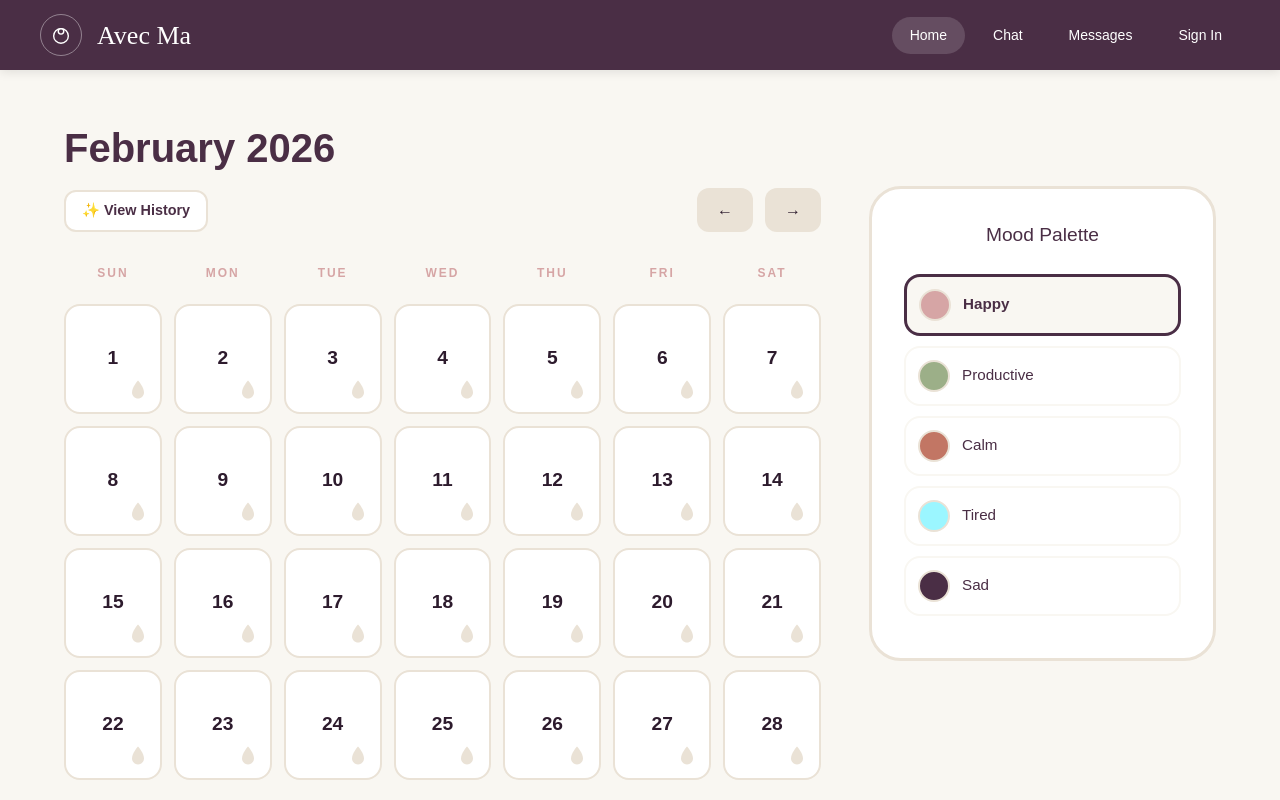
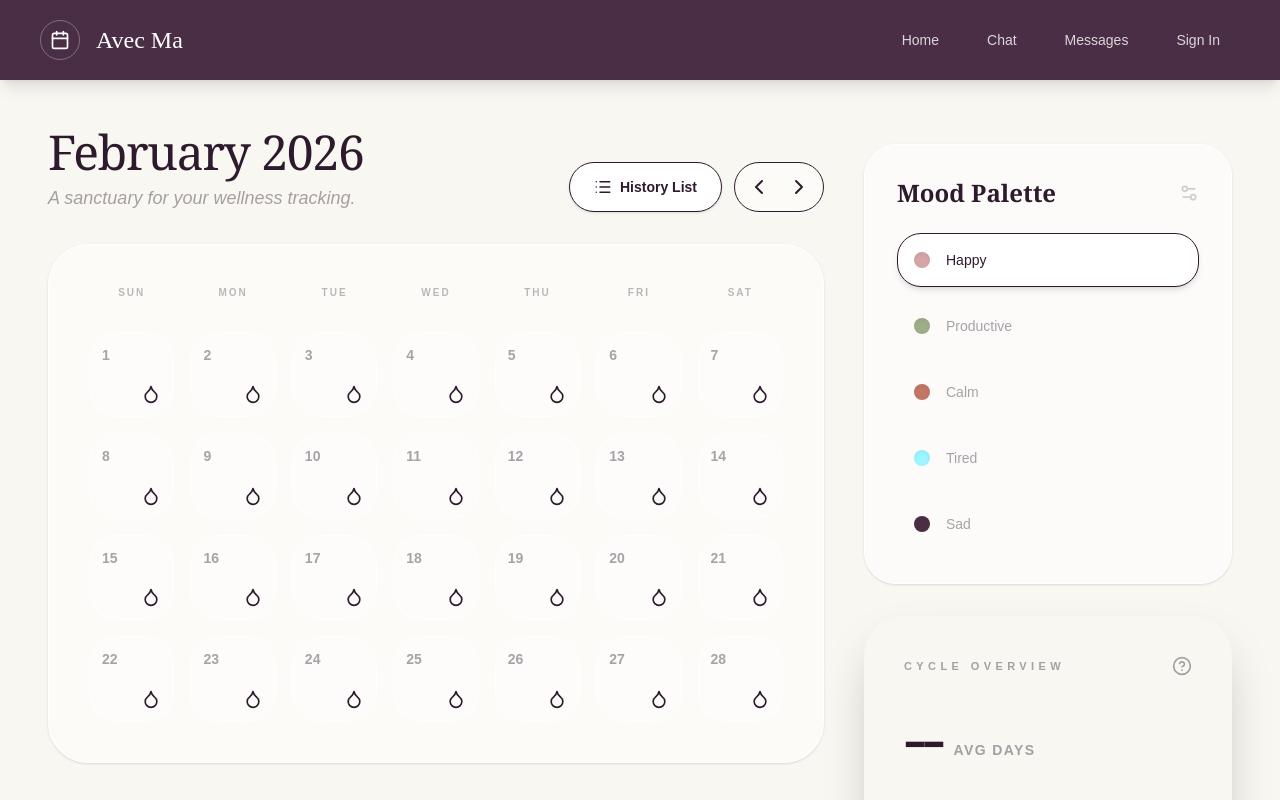
Before and after one commit to eelizabethho/MamaMind, a Next.js app: page /period-mood-trackers in a window 1280 px wide. Shown: the top 800 px of the page. Built offline with nearby package versions, Linux system fonts and the light colour scheme.

Commit message:
added different format

```diff
--- a/app/period-mood-trackers/page.tsx
+++ b/app/period-mood-trackers/page.tsx
@@ -1,6 +1,15 @@
 "use client";
 
 import React, { useState, useEffect, useMemo } from 'react';
+import {
+  ChevronLeft,
+  ChevronRight,
+  Calendar,
+  List,
+  Droplet,
+  Settings2,
+  HelpCircle
+} from 'lucide-react';
 
 const THEME = {
   eggplant: '#2D1B2D',
@@ -13,6 +22,7 @@ const THEME = {
 };
 
 export default function Page() {
+  // --- CORE TRACKER STATE ---
   const [viewDate, setViewDate] = useState(new Date());
   const [currentView, setCurrentView] = useState<'calendar' | 'table'>('calendar');
   const [allPeriods, setAllPeriods] = useState<Record<string, number[]>>({});
@@ -26,6 +36,7 @@ export default function Page() {
   ]);
   const [activeMoodIndex, setActiveMoodIndex] = useState(0);
 
+  // --- PERSISTENCE ---
   useEffect(() => {
     const savedPeriods = localStorage.getItem('all-periods');
     const savedMoods = localStorage.getItem('all-moods');
@@ -41,9 +52,12 @@ export default function Page() {
     localStorage.setItem('mood-palette', JSON.stringify(palette));
   }, [allPeriods, allMoods, palette]);
 
+  // --- CALENDAR LOGIC ---
   const currentYear = viewDate.getFullYear();
   const currentMonth = viewDate.getMonth();
   const currentMonthKey = `${currentYear}-${currentMonth}`;
+  const daysInMonth = new Date(currentYear, currentMonth + 1, 0).getDate();
+  const startDay = new Date(currentYear, currentMonth, 1).getDay();
 
   const togglePeriod = (mKey: string, day: number) => {
     setAllPeriods(prev => {
@@ -54,27 +68,6 @@ export default function Page() {
       return { ...prev, [mKey]: newData };
     });
   };
-
-  const fullHistory = useMemo(() => {
-    const keys = Object.keys(allPeriods).sort((a, b) => {
-      const [yA, mA] = a.split('-').map(Number);
-      const [yB, mB] = b.split('-').map(Number);
-      return yB !== yA ? yB - yA : mB - mA;
-    });
-    return keys.map(key => {
-      const [y, m] = key.split('-').map(Number);
-      const days = allPeriods[key] || [];
-      const ranges = [];
-      if (days.length > 0) {
-        let start = days[0], end = days[0];
-        for (let i = 1; i <= days.length; i++) {
-          if (days[i] === end + 1) { end = days[i]; }
-          else { ranges.push({ start, end }); start = days[i]; end = days[i]; }
-        }
-      }
-      return { key, label: new Date(y, m).toLocaleString('default', { month: 'long', year: 'numeric' }), ranges };
-    }).filter(item => item.ranges.length > 0);
-  }, [allPeriods]);
 
   const averageCycle = useMemo(() => {
     const startDates: Date[] = [];
@@ -91,131 +84,180 @@ export default function Page() {
     return Math.round(totalDays / (startDates.length - 1));
   }, [allPeriods]);
 
+  const fullHistory = useMemo(() => {
+    const keys = Object.keys(allPeriods).sort((a, b) => {
+      const [yA, mA] = a.split('-').map(Number);
+      const [yB, mB] = b.split('-').map(Number);
+      return yB !== yA ? yB - yA : mB - mA;
+    });
+    return keys.map(key => {
+      const [y, m] = key.split('-').map(Number);
+      const days = allPeriods[key] || [];
+      const ranges = [];
+      if (days.length > 0) {
+        let start = days[0], end = days[0];
+        for (let i = 1; i <= days.length; i++) {
+          if (days[i] === end + 1) end = days[i];
+          else { ranges.push({ start, end }); start = days[i]; end = days[i]; }
+        }
+        ranges.push({ start, end });
+      }
+      return { key, label: new Date(y, m).toLocaleString('default', { month: 'long', year: 'numeric' }), ranges };
+    }).filter(item => item.ranges.length > 0);
+  }, [allPeriods]);
+
   return (
-    <div style={{ minHeight: '100vh', display: 'flex', flexDirection: 'column', backgroundColor: THEME.cream, color: THEME.eggplant }}>
+    <div className="min-h-screen flex flex-col" style={{ backgroundColor: THEME.cream, color: THEME.eggplant, fontFamily: 'ui-rounded, "Hiragino Maru Gothic ProN", sans-serif' }}>
 
-      {/* --- PURPLE HEADER FROM IMAGE --- */}
-      <header style={{
-        backgroundColor: THEME.plum,
-        height: '70px',
-        display: 'flex',
-        alignItems: 'center',
-        justifyContent: 'space-between',
-        padding: '0 40px',
-        boxShadow: '0 2px 10px rgba(0,0,0,0.1)',
-        zIndex: 100
-      }}>
-        <div style={{ display: 'flex', alignItems: 'center', gap: '15px' }}>
-          <div style={{
-            width: '42px',
-            height: '42px',
-            borderRadius: '50%',
-            border: '1.5px solid rgba(255,255,255,0.4)',
-            display: 'flex',
-            alignItems: 'center',
-            justifyContent: 'center'
-          }}>
-            <svg width="22" height="22" viewBox="0 0 24 24" fill="none" stroke="white" strokeWidth="1.5">
-               <path d="M12 21c-4.418 0-8-3.582-8-8 0-4.418 3.582-8 8-8s8 3.582 8 8c0 4.418-3.582 8-8 8z" />
-               <path d="M12 11c1.657 0 3-1.343 3-3S13.657 5 12 5 9 6.343 9 8s1.343 3 3 3z" />
-            </svg>
+      {/* --- REFINED PURPLE HEADER --- */}
+      <header style={{ backgroundColor: THEME.plum }} className="h-20 flex items-center justify-between px-10 shadow-lg z-50">
+        <div className="flex items-center gap-4">
+          <div className="w-10 h-10 rounded-full border border-white/30 flex items-center justify-center">
+            <Calendar className="text-white w-5 h-5" />
           </div>
-          <span style={{ color: 'white', fontSize: '26px', fontFamily: '"Brush Script MT", cursive' }}>Avec Ma</span>
+          <span className="text-white text-2xl" style={{ fontFamily: '"Brush Script MT", cursive' }}>Avec Ma</span>
         </div>
-
-        <nav style={{ display: 'flex', gap: '10px' }}>
+        <nav className="flex gap-2">
           {['Home', 'Chat', 'Messages', 'Sign In'].map((item) => (
-            <button key={item} style={{
-              background: item === 'Home' ? 'rgba(255,255,255,0.15)' : 'transparent',
-              border: 'none',
-              borderRadius: '20px',
-              padding: '8px 18px',
-              color: 'white',
-              fontSize: '14px',
-              fontWeight: '500',
-              cursor: 'pointer'
-            }}>{item}</button>
+            <button key={item} className="text-white/80 hover:text-white px-5 py-2 rounded-full text-sm font-medium transition-all hover:bg-white/10">
+              {item}
+            </button>
           ))}
         </nav>
       </header>
 
-      {/* --- ORIGINAL CONTENT --- */}
-      <main style={{ padding: "3rem 2rem", fontFamily: 'ui-rounded, "Hiragino Maru Gothic ProN", sans-serif', maxWidth: '1400px', width: '95%', margin: '0 auto', display: 'flex', gap: '3rem', flex: 1 }}>
-        <section style={{ flex: 4 }}>
-          <header style={{ display: 'flex', justifyContent: 'space-between', marginBottom: '2rem', alignItems: 'flex-end' }}>
+      {/* --- MAIN CONTENT AREA --- */}
+      <main className="max-w-[1400px] mx-auto w-full p-8 md:p-12 grid grid-cols-12 gap-10 flex-1">
+
+        {/* CALENDAR SECTION */}
+        <div className="col-span-12 lg:col-span-8 space-y-8">
+          <header className="flex justify-between items-end">
             <div>
-              <h1 style={{ margin: 0, fontSize: '2.5rem', fontWeight: '800', color: THEME.plum }}>{viewDate.toLocaleString('default', { month: 'long', year: 'numeric' })}</h1>
-              <button onClick={() => setCurrentView(currentView === 'calendar' ? 'table' : 'calendar')} style={{ marginTop: '12px', padding: '8px 16px', cursor: 'pointer', borderRadius: '12px', border: `2px solid ${THEME.sand}`, background: '#fff', color: THEME.plum, fontSize: '0.9rem', fontWeight: '600' }}>
-                  {currentView === 'calendar' ? '✨ View History' : '📅 Back to Calendar'}
+              <h1 className="text-5xl font-serif tracking-tight text-ma-eggplant">
+                {viewDate.toLocaleString('default', { month: 'long', year: 'numeric' })}
+              </h1>
+              <p className="opacity-40 text-lg mt-2 italic">A sanctuary for your wellness tracking.</p>
+            </div>
+
+            <div className="flex gap-3">
+              <button onClick={() => setCurrentView(currentView === 'calendar' ? 'table' : 'calendar')}
+                className="flex items-center gap-2 bg-white border border-ma-sand px-6 py-3 rounded-full shadow-sm hover:shadow-md transition-all font-bold text-sm">
+                {currentView === 'calendar' ? <List size={18}/> : <Calendar size={18}/>}
+                {currentView === 'calendar' ? 'History List' : 'Calendar View'}
               </button>
+              <div className="flex bg-white/50 rounded-full p-1 border border-ma-sand">
+                <button onClick={() => setViewDate(new Date(currentYear, currentMonth - 1, 1))} className="p-2 hover:bg-white rounded-full transition-all"><ChevronLeft/></button>
+                <button onClick={() => setViewDate(new Date(currentYear, currentMonth + 1, 1))} className="p-2 hover:bg-white rounded-full transition-all"><ChevronRight/></button>
               </div>
-            <div style={{ display: 'flex', gap: '12px' }}>
-              <button onClick={() => setViewDate(new Date(currentYear, currentMonth - 1, 1))} style={{ padding: '10px 20px', cursor: 'pointer', borderRadius: '12px', border: 'none', background: THEME.sand, color: THEME.eggplant, fontWeight: 'bold' }}>←</button>
-              <button onClick={() => setViewDate(new Date(currentYear, currentMonth + 1, 1))} style={{ padding: '10px 20px', cursor: 'pointer', borderRadius: '12px', border: 'none', background: THEME.sand, color: THEME.eggplant, fontWeight: 'bold' }}>→</button>
             </div>
           </header>
 
           {currentView === 'calendar' ? (
-            <div style={{ display: 'grid', gridTemplateColumns: 'repeat(7, 1fr)', gap: '12px', textAlign: 'center' }}>
-              {['Sun', 'Mon', 'Tue', 'Wed', 'Thu', 'Fri', 'Sat'].map(day => <div key={day} style={{ fontWeight: '700', color: THEME.rose, textTransform: 'uppercase', fontSize: '0.75rem', letterSpacing: '2px', paddingBottom: '10px' }}>{day}</div>)}
-              {[...Array(new Date(currentYear, currentMonth, 1).getDay()).fill(null), ...Array.from({ length: new Date(currentYear, currentMonth + 1, 0).getDate() }, (_, i) => i + 1)].map((day, i) => {
-                const moodColor = day ? (allMoods[currentMonthKey]?.[day]) : null;
-                const hasPeriod = day ? (allPeriods[currentMonthKey]?.includes(day)) : false;
+            <div className="bg-white/40 rounded-[2.5rem] p-10 border border-white shadow-sm">
+              <div className="grid grid-cols-7 gap-4">
+                {["Sun", "Mon", "Tue", "Wed", "Thu", "Fri", "Sat"].map(d => (
+                  <div key={d} className="text-center text-[10px] font-bold opacity-30 uppercase tracking-[.2em] mb-4">{d}</div>
+                ))}
+
+                {[...Array(startDay)].map((_, i) => <div key={`e-${i}`} />)}
+
+                {[...Array(daysInMonth)].map((_, i) => {
+                  const dayNum = i + 1;
+                  const moodColor = allMoods[currentMonthKey]?.[dayNum];
+                  const hasPeriod = allPeriods[currentMonthKey]?.includes(dayNum);
+
                   return (
-                  <div key={i} onClick={() => day && setAllMoods(prev => ({...prev, [currentMonthKey]: {...prev[currentMonthKey], [day]: prev[currentMonthKey]?.[day] === palette[activeMoodIndex].color ? '' : palette[activeMoodIndex].color }}))}
-                    style={{ height: '110px', position: 'relative', borderRadius: '16px', cursor: day ? 'pointer' : 'default', backgroundColor: moodColor || (day ? '#fff' : 'transparent'), border: day ? `2px solid ${THEME.sand}` : 'none', display: 'flex', alignItems: 'center', justifyContent: 'center', fontSize: '1.2rem', fontWeight: '600' }}>
-                    {day}
-                    {day && (
-                      <div onClick={(e) => { e.stopPropagation(); togglePeriod(currentMonthKey, day); }} style={{ position: 'absolute', bottom: '10px', right: '10px', cursor: 'pointer', color: hasPeriod ? THEME.terracotta : THEME.sand }}>
-                        <svg width="24" height="24" viewBox="0 0 24 24" fill="currentColor"><path d="M12 2.5C12 2.5 6 9 6 14.5C6 17.81 8.69 20.5 12 20.5C15.31 20.5 18 17.81 18 14.5C18 9 12 2.5 12 2.5Z" /></svg>
+                    <div key={dayNum}
+                      onClick={() => setAllMoods(prev => ({...prev, [currentMonthKey]: {...prev[currentMonthKey], [dayNum]: prev[currentMonthKey]?.[dayNum] === palette[activeMoodIndex].color ? '' : palette[activeMoodIndex].color }}))}
+                      className="aspect-square rounded-[1.8rem] p-3 border transition-all flex flex-col justify-between group cursor-pointer bg-white/20 hover:bg-white hover:shadow-md border-white"
+                      style={{ backgroundColor: moodColor || '' }}
+                    >
+                      <span className="text-sm font-semibold opacity-40">{dayNum}</span>
+                      <div className="flex justify-end">
+                        <button
+                          onClick={(e) => { e.stopPropagation(); togglePeriod(currentMonthKey, dayNum); }}
+                          className={`transition-transform hover:scale-125 ${hasPeriod ? 'text-ma-terracotta' : 'text-ma-sand/40'}`}
+                        >
+                          <Droplet fill={hasPeriod ? THEME.terracotta : 'transparent'} size={20} />
+                        </button>
                       </div>
-                    )}
                     </div>
                   );
                 })}
               </div>
+            </div>
           ) : (
-            <div style={{ maxHeight: '75vh', overflowY: 'auto' }}>
-              <div style={{ display: 'grid', gridTemplateColumns: 'repeat(auto-fill, minmax(300px, 1fr))', gap: '1.5rem' }}>
+            <div className="grid grid-cols-1 md:grid-cols-2 gap-6">
               {fullHistory.map(item => (
-                  <div key={item.key} style={{ background: '#fff', padding: '1.5rem', borderRadius: '24px', border: `2px solid ${THEME.sand}` }}>
-                    <h3 style={{ marginTop: 0, color: THEME.plum }}>{item.label}</h3>
-                    <table style={{ width: '100%', borderCollapse: 'collapse' }}>
-                      <thead><tr style={{ color: THEME.rose, fontSize: '0.75rem', textAlign: 'left' }}><th>START</th><th>END</th><th>DAYS</th></tr></thead>
-                      <tbody>
-                        {item.ranges.map((r, i) => (
-                          <tr key={i} style={{ fontSize: '0.9rem' }}><td style={{ padding: '8px 0' }}>{r.start}</td><td style={{ padding: '8px 0' }}>{r.end}</td><td style={{ padding: '8px 0', fontWeight: 'bold', color: THEME.terracotta }}>{r.end - r.start + 1}</td></tr>
-                        ))}
-                      </tbody>
-                    </table>
+                <div key={item.key} className="bg-white/60 p-8 rounded-[2rem] border border-white shadow-sm">
+                  <h3 className="text-2xl font-serif mb-4">{item.label}</h3>
+                  <div className="space-y-3">
+                    {item.ranges.map((r, idx) => (
+                      <div key={idx} className="flex justify-between items-center bg-white/40 p-4 rounded-2xl border border-white/50">
+                        <span className="text-sm font-medium opacity-60">{r.start} — {r.end}</span>
+                        <span className="bg-ma-terracotta/10 text-ma-terracotta px-3 py-1 rounded-full text-xs font-bold">
+                          {r.end - r.start + 1} Days
+                        </span>
                       </div>
                     ))}
                   </div>
                 </div>
+              ))}
+            </div>
           )}
-        </section>
+        </div>
 
-        <aside style={{ flex: 1, padding: '2rem', backgroundColor: '#fff', borderRadius: '32px', border: `3px solid ${THEME.sand}`, alignSelf: 'flex-start', marginTop: '68px' }}>
-          <h3 style={{ marginTop: 0, marginBottom: '1.5rem', fontSize: '1.2rem', color: THEME.plum, textAlign: 'center' }}>Mood Palette</h3>
+        {/* SIDEBAR SECTION */}
+        <div className="col-span-12 lg:col-span-4 space-y-8 mt-4">
+          {/* MOOD PALETTE BENTO */}
+          <div className="bg-white/60 rounded-[2rem] p-8 border border-white shadow-sm">
+            <div className="flex justify-between items-center mb-6">
+              <h3 className="text-2xl font-serif font-bold">Mood Palette</h3>
+              <Settings2 className="opacity-20 w-5 h-5" />
+            </div>
+            <div className="space-y-3">
               {palette.map((item, idx) => (
-            <div key={idx} onClick={() => setActiveMoodIndex(idx)}
-              style={{ display: 'flex', alignItems: 'center', gap: '12px', padding: '12px', borderRadius: '16px', cursor: 'pointer', border: activeMoodIndex === idx ? `3px solid ${THEME.plum}` : `2px solid ${THEME.cream}`, backgroundColor: activeMoodIndex === idx ? THEME.cream : '#fff', marginBottom: '10px' }}>
-              <div style={{ width: '32px', height: '32px', borderRadius: '50%', backgroundColor: item.color, border: `2px solid ${THEME.sand}`, position: 'relative', overflow: 'hidden' }}>
-                <input type="color" value={item.color} onChange={(e) => { const p = [...palette]; p[idx].color = e.target.value; setPalette(p); }} style={{ position: 'absolute', opacity: 0, cursor: 'pointer', width: '100%', height: '100%' }} />
+                <button key={idx} onClick={() => setActiveMoodIndex(idx)}
+                  className={`w-full p-4 rounded-[1.5rem] flex items-center gap-4 border transition-all group
+                  ${activeMoodIndex === idx ? 'bg-white border-ma-plum/10 shadow-md' : 'bg-ma-sand/20 border-transparent hover:bg-white/50'}`}>
+                  <div className="w-4 h-4 rounded-full shadow-inner" style={{ backgroundColor: item.color }} />
+                  <span className={`text-sm font-medium ${activeMoodIndex === idx ? 'opacity-100' : 'opacity-40'}`}>
+                    {item.label}
+                  </span>
+                </button>
+              ))}
             </div>
-              <input type="text" value={item.label} onChange={(e) => { const p = [...palette]; p[idx].label = e.target.value; setPalette(p); }} style={{ border: 'none', background: 'transparent', flex: 1, fontSize: '0.95rem', fontWeight: activeMoodIndex === idx ? '700' : '500', color: THEME.plum, outline: 'none' }} />
           </div>
-          ))}
-        </aside>
+
+          {/* CYCLE STATS BENTO (CAPACITY DENSITY STYLE) */}
+          <div className="bg-ma-eggplant text-ma-cream rounded-[2.5rem] p-10 shadow-2xl relative overflow-hidden">
+            <div className="relative z-10">
+              <div className="flex justify-between items-center mb-6">
+                <h4 className="text-[11px] uppercase tracking-[0.4em] opacity-40 font-bold">Cycle Overview</h4>
+                <HelpCircle className="w-5 h-5 opacity-40" />
+              </div>
+
+              <div className="flex items-end gap-3 mb-8">
+                <span className="text-7xl font-serif tracking-tighter">
+                  {averageCycle || '--'}
+                </span>
+                <span className="text-sm uppercase font-bold tracking-widest opacity-40 mb-3">Avg Days</span>
+              </div>
+
+              <div className="w-full bg-white/10 h-2.5 rounded-full overflow-hidden">
+                <div
+                  className="bg-gradient-to-r from-ma-terracotta to-ma-rose h-full transition-all duration-1000 ease-out"
+                  style={{ width: averageCycle ? `${(averageCycle / 35) * 100}%` : '0%' }}
+                />
+              </div>
+              <p className="text-[10px] mt-4 opacity-40 font-medium">Calculation based on your logged history.</p>
+            </div>
+          </div>
+        </div>
       </main>
 
-      <footer style={{ padding: '1.5rem 3rem', background: THEME.plum, color: THEME.sand, fontSize: '0.9rem' }}>
-        <div style={{ maxWidth: '1400px', margin: '0 auto', display: 'flex', justifyContent: 'space-between', alignItems: 'center' }}>
-          <span>Personal Health Tracker &copy; 2026</span>
-          <span style={{ fontWeight: '600', backgroundColor: 'rgba(255,255,255,0.1)', padding: '8px 16px', borderRadius: '20px' }}>
-            Avg Cycle: <span style={{ color: THEME.rose, fontWeight: '800', marginLeft: '5px' }}>{averageCycle ? `${averageCycle} Days` : '...'}</span>
-          </span>
-        </div>
+      <footer className="p-8 text-center opacity-30 text-xs tracking-widest uppercase font-bold">
+        Personal Health Tracker &copy; 2026 — Sanctuary for Your Time
       </footer>
     </div>
   );
```
Lines whose indentation alone changed are shown as unchanged.
